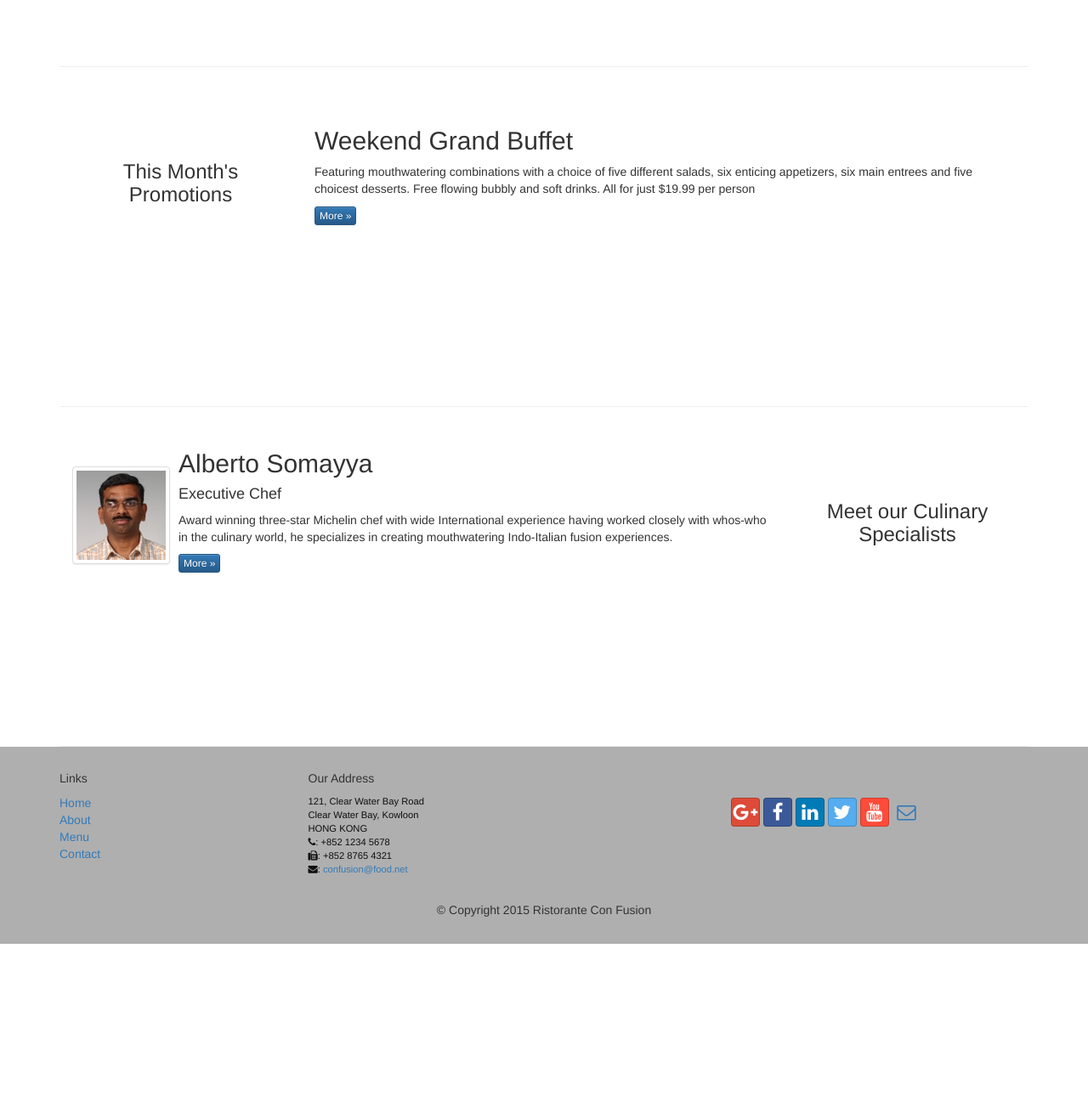
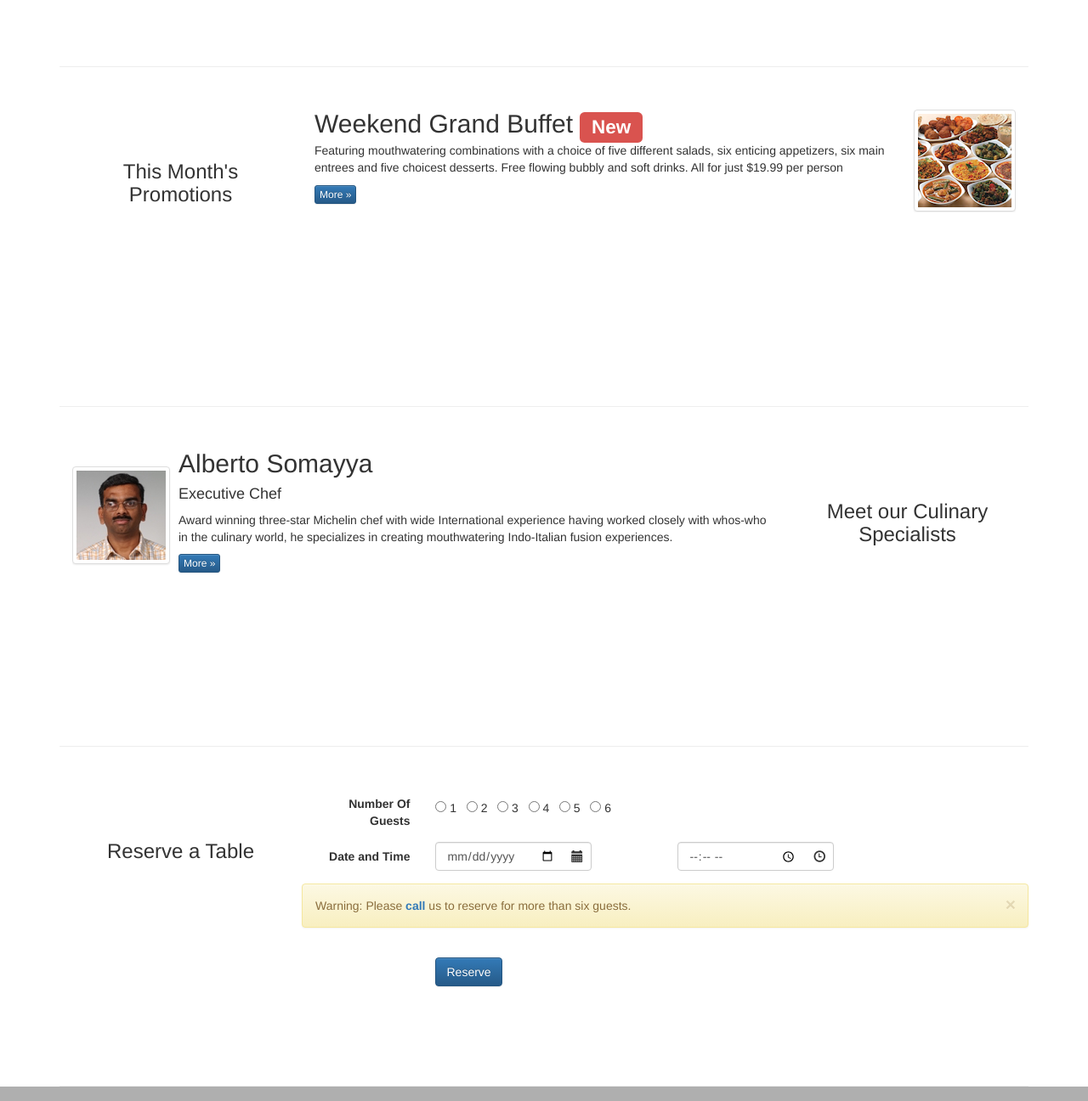
Before and after one commit to mengchao/FullStackWebDevelopment, a plain HTML site: page web-frameworks/conFusion/index.html in a window 1280 px wide. Shown: the part 780-2076 px from the top of the page at 85% size. Before the commit the page ends 1891 px from the top, so only its background shows below. Drawn offline with nearby package versions, Linux system fonts and the light colour scheme.

Commit message:
Front-End Web UI Frameworks and Tools Course - Completed Assignment 2

```diff
--- a/web-frameworks/conFusion/index.html
+++ b/web-frameworks/conFusion/index.html
@@ -64,7 +64,23 @@
                     <li><a href="contactus.html"><span class="fa fa-envelope-o"
                          aria-hidden="true"></span> Contact</a></li>
                 </ul>
+                <form class="navbar-form navbar-right" role="Sign In">
+                    <div class="form-group">
+                        <label for="email" class="sr-only control-label">Email</label>
+                        <input type="email" class="form-control" id="email" name="email" placeholder="Email">
+                        <label for="password" class="sr-only control-label">Password</label>
+                        <input type="password" class="form-control" id="password" name="password" placeholder="Password">
+                        <div class="checkbox">
+                            <label class="checkbox-inline">
+                                <input type="checkbox" value="">
+                                <font color="white">Remember Me</font>
+                            </label>
+                        </div>
+                    </div>
+                    <button type="submit" class="btn btn-primary">Sign In</button>
+                </form>
             </div>
+
         </div>
     </nav>
 
@@ -82,6 +98,10 @@
                 <div class="col-xs-12 col-sm-2">
                     <p style="padding:20px;"></p>
                     <img src="img/logo.png" class="img-responsive">
+                </div>
+                <div class="col-xs-12 col-sm-2">
+                    <p style="padding:40px;"></p>
+                    <a type="button" class="btn btn-warning btn-block" href="#reservation-form">Reserve Table</a>
                 </div>
             </div>
         </div>
@@ -120,9 +140,19 @@
                 <h3 align=center>This Month's Promotions</h3>
             </div>
             <div class="col-xs-12 col-sm-9">
-                <h2>Weekend Grand Buffet</h2>
-                <p>Featuring mouthwatering combinations with a choice of five different salads, six enticing appetizers, six main entrees and five choicest desserts. Free flowing bubbly and soft drinks. All for just $19.99 per person </p>
-                <p><a class="btn btn-primary btn-xs" href="#">More &raquo;</a></p>
+                <div class="media">
+                    <div class="media-body">
+                        <h2 class="media-heading">Weekend Grand Buffet <span class="label label-danger">New</span></h2>
+                        <p>Featuring mouthwatering combinations with a choice of five different salads, six enticing appetizers, six main entrees and five choicest desserts. Free flowing bubbly and soft drinks. All for just $19.99 per person </p>
+                        <p><a class="btn btn-primary btn-xs" href="#">More &raquo;</a></p>
+                    </div>
+                    <div class="media-middle media-right">
+                        <a href="#">
+                        <img class="media-object img-thumbnail"
+                         src="img/buffet.png" alt="Buffet">
+                        </a>
+                    </div>
+                </div>
             </div>
         </div>
 
@@ -150,6 +180,53 @@
                         <p><a class="btn btn-primary btn-xs" href="#">More &raquo;</a></p>
                     </div>
                 </div>
+            </div>
+        </div>
+
+        <div class="row row-content" id="reservation-form">
+            <div class="col-xs-12 col-sm-3">
+                <p style="padding:20px;"></p>
+                <h3 align=center>Reserve a Table</h3>
+            </div>
+            <div class="col-xs-12 col-sm-9">
+                <form class="form-horizontal" role="form">
+                    <div class="form-group">
+                        <label for="numOfGuests" class="col-sm-2 control-label">Number Of Guests</label>
+                        <div class="col-sm-10">
+                            <p></p>
+                            <input type="radio" name="numOfGuests" value="1" /> 1 &nbsp
+                            <input type="radio" name="numOfGuests" value="2" /> 2 &nbsp
+                            <input type="radio" name="numOfGuests" value="3" /> 3 &nbsp
+                            <input type="radio" name="numOfGuests" value="4" /> 4 &nbsp
+                            <input type="radio" name="numOfGuests" value="5" /> 5 &nbsp
+                            <input type="radio" name="numOfGuests" value="6" /> 6 &nbsp
+                        </div>
+                    </div>
+                    <div class="form-group has-feedback">
+                        <label for="date" class="col-sm-2 control-label">Date and Time</label>
+
+                        <div class='col-sm-3'>
+                            <input type='date' class="form-control" id="date" name="date" placeholder="Date" />
+                            <span class="glyphicon glyphicon-calendar form-control-feedback"></span>
+                        </div>
+
+                        <div class='col-sm-3 col-sm-push-1'>
+                            <input type='time' class="form-control" id="time" name="time" placeholder="Time" />
+                            <span class="glyphicon glyphicon-time form-control-feedback"></span>
+                        </div>
+                    </div>
+                    <div class="form-group">
+                        <div class="alert alert-warning alert-dismissible" role="alert">
+                            <button type="button" class="close" data-dismiss="alert" aria-label="Close"><span aria-hidden="true">&times;</span></button>
+                            Warning: Please <strong><a href="tel:+85212345678">call</a></strong> us to reserve for more than six guests.
+                        </div>
+                    </div>
+                    <div class="form-group">
+                        <div class="col-sm-offset-2 col-sm-10">
+                            <button type="submit" class="btn btn-primary">Reserve</button>
+                        </div>
+                    </div>
+                </form>
             </div>
         </div>
     </div>
```
